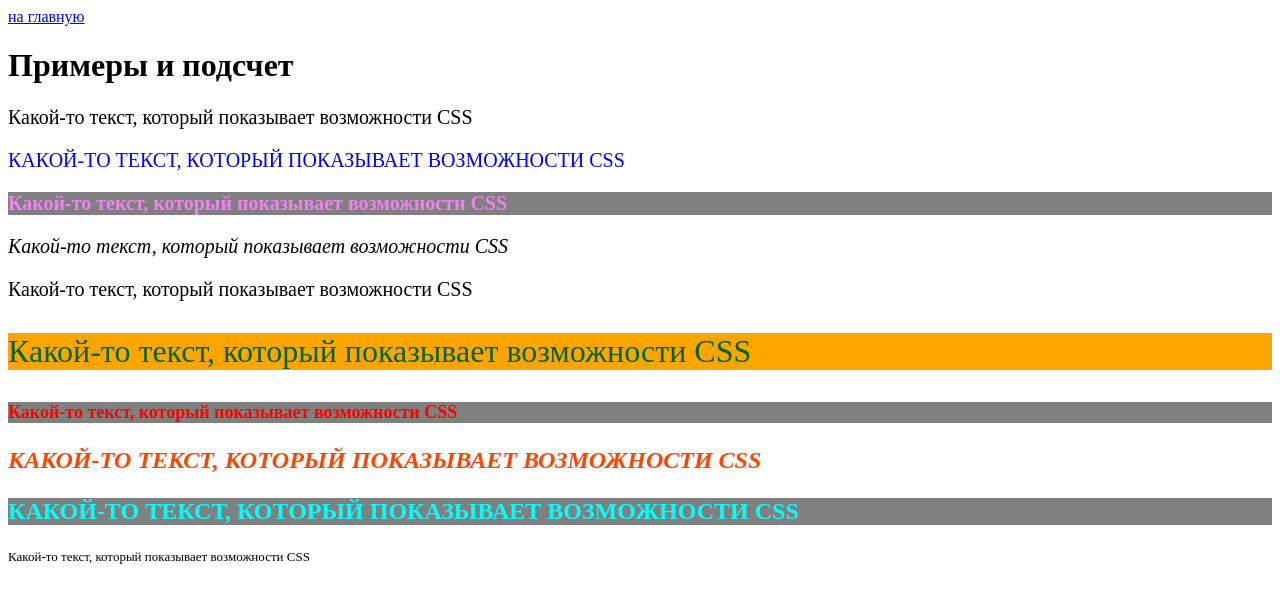
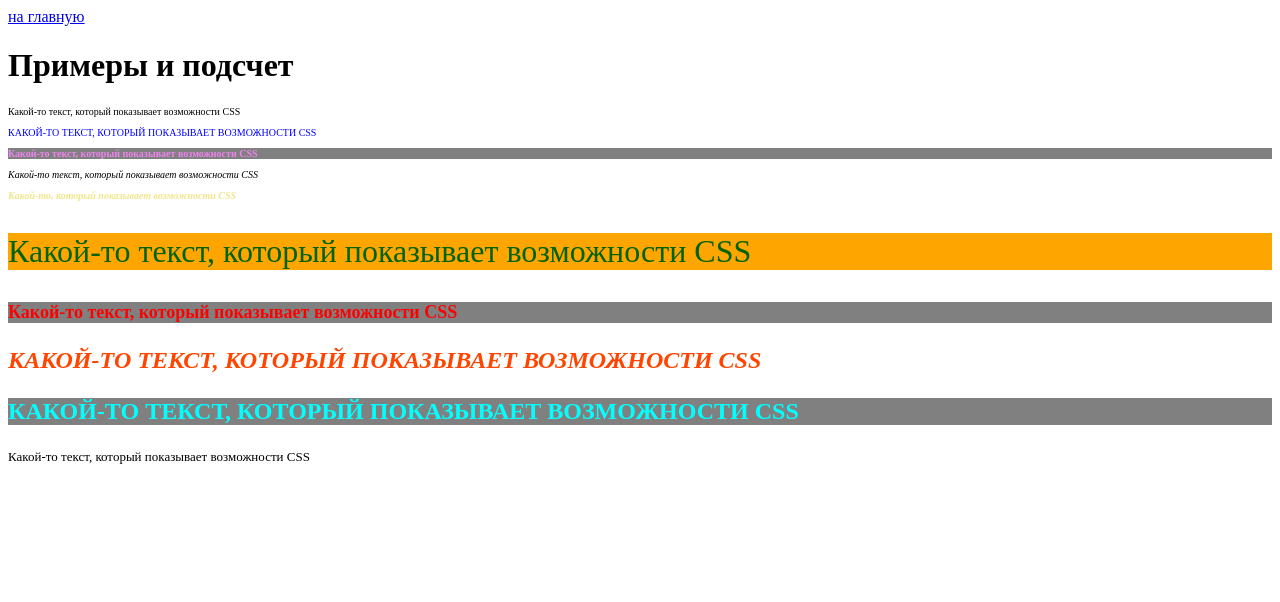
Before and after one commit to Yurkel/lesson_4, a plain HTML site: page about.html in a window 1280 px wide. Drawn offline with Linux system fonts and the light colour scheme.

Commit message:
еще исправления

```diff
--- a/about.html
+++ b/about.html
@@ -25,8 +25,12 @@
   <p class="warning">Какой-то текст, который показывает возможности CSS</p>
   <!--10-->
   <p class="usual">Какой-то текст, который показывает возможности CSS</p>
-  <!--10-->
-  <p>Какой-то текст, который показывает возможности CSS</p>
+  <!--2-->
+  <div>
+    <b>
+      <p>Какой-то, который показывает возможности CSS</p>
+    </b>
+  </div>
   <!--11-->
   <p class="attention" id="att">Какой-то текст, который показывает возможности CSS</p>
   <!--21-->
--- a/style.css
+++ b/style.css
@@ -1,5 +1,9 @@
 p {
   font-size: 20px;
+}
+
+p {
+  font-size: x-small;
 }
 
 p.warning {
@@ -45,3 +49,9 @@ p.usual-warning {
   font-weight: bolder;
   background-color: gray;
 }
+
+div>b {
+  font-style: italic;
+  color: khaki;
+  font-size: xx-large;
+}
```
